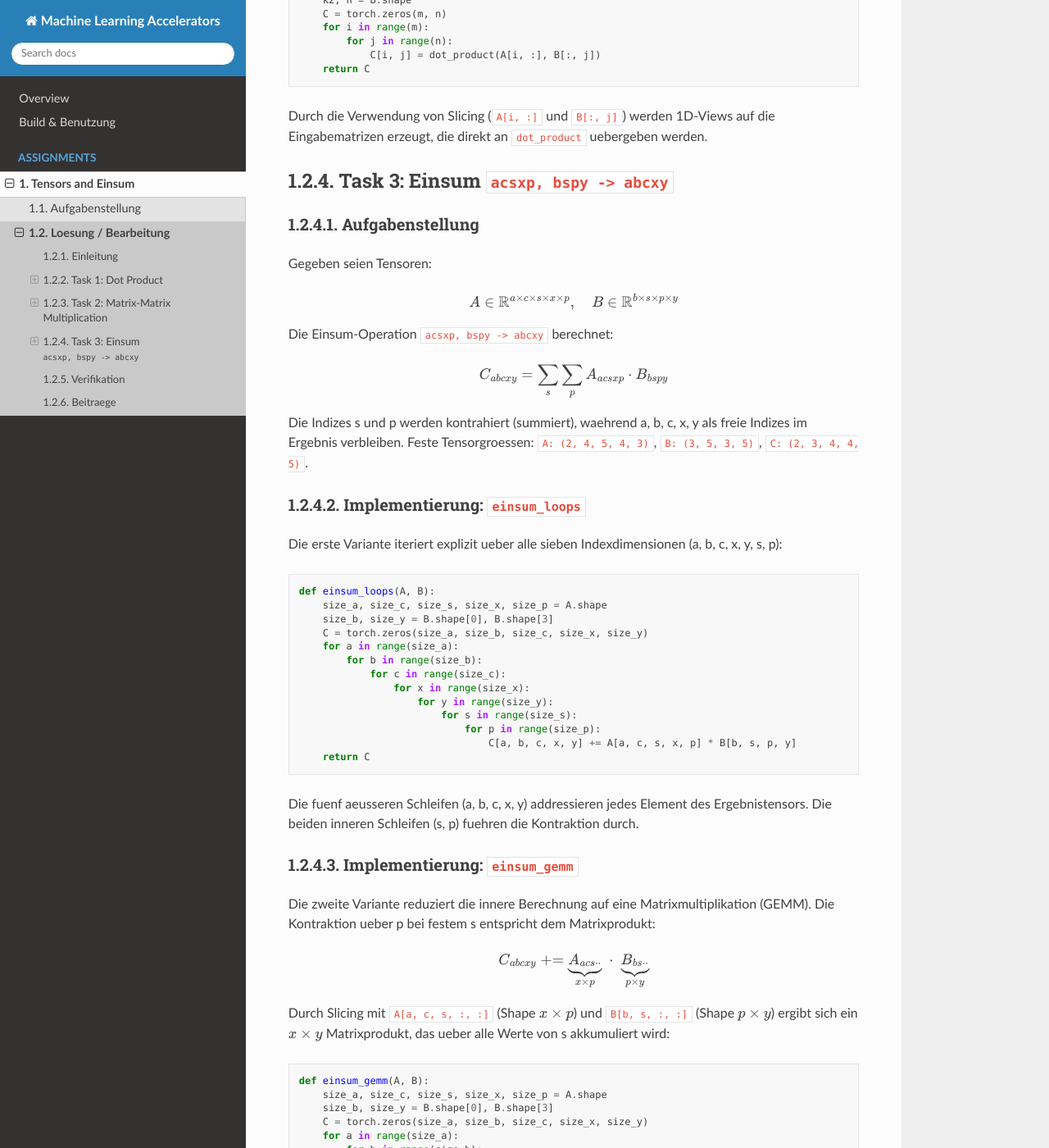
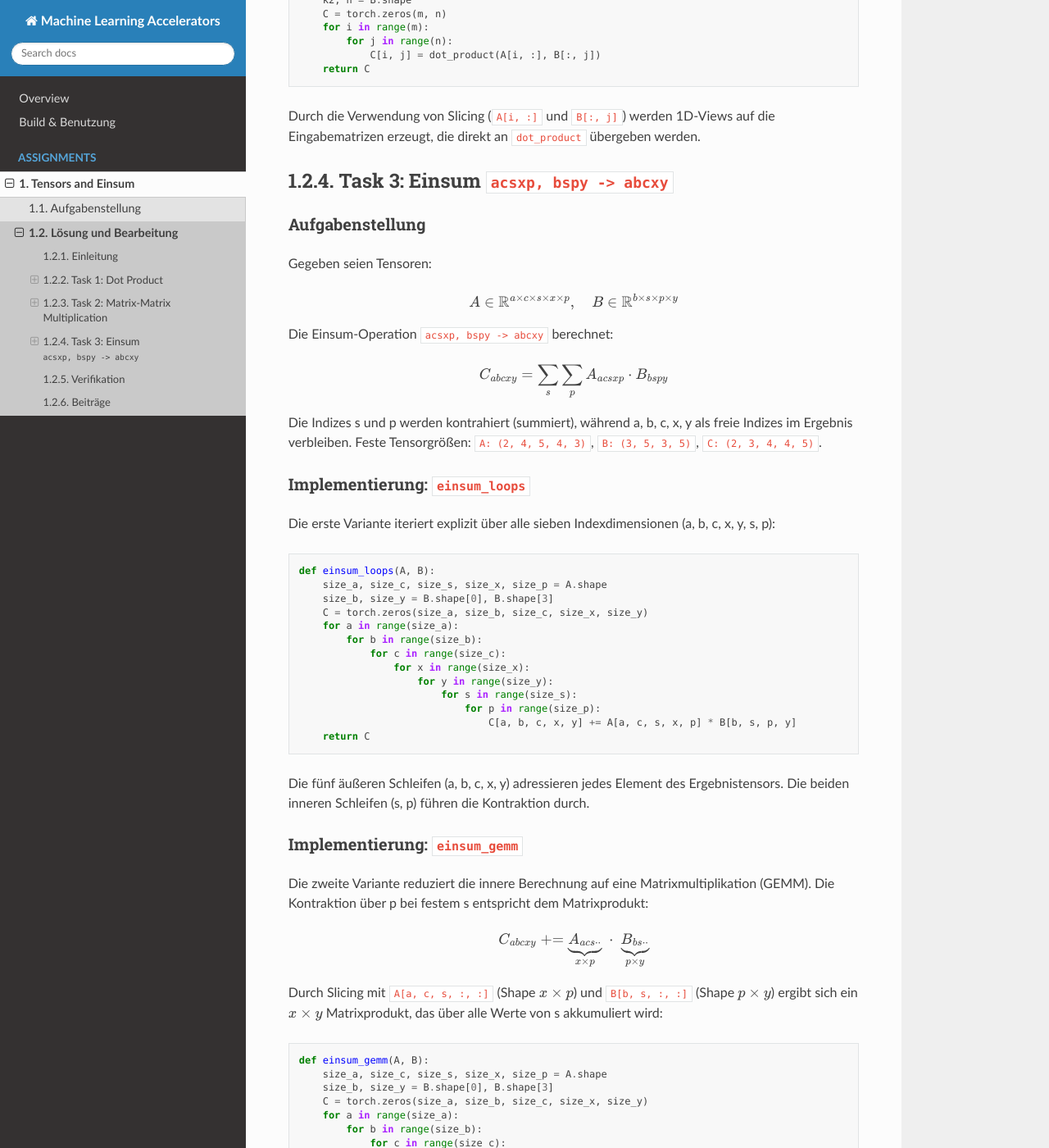
Before and after one commit to Intelligence420/mla, a Sphinx documentation site: the page built from sphinx/source/chapters/01_tensors_and_einsum/loesung.rst, in a window 1280 px wide and 1400 px high, scrolled down 2071 px. Shown: the whole window at 82% size. Built offline with Sphinx 7.4.7 and the Read the Docs theme 3.1.0, drawn with Linux system fonts in a browser that asks for light colours; pages that are not in the unit, such as notebooks, are missing from menus; some of the changed text lies outside the part shown.

```diff
--- a/sphinx/source/chapters/01_tensors_and_einsum/loesung.rst
+++ b/sphinx/source/chapters/01_tensors_and_einsum/loesung.rst
@@ -1,8 +1,8 @@
 .. _ch01_loesung:
 
-#####################
-Loesung / Bearbeitung
-#####################
+#######################
+Lösung und Bearbeitung
+#######################
 
 .. contents:: Inhaltsverzeichnis
    :local:
@@ -11,9 +11,9 @@ Loesung / Bearbeitung
 Einleitung
 ==========
 
-Dieses Kapitel dokumentiert unsere Loesung des ersten Assignments:
+Dieses Kapitel dokumentiert unsere Lösung des ersten Assignments:
 *Tensors and Einsum*. Ziel ist die Implementierung grundlegender
-Tensor-Operationen in Python/PyTorch -- vom Dot Product ueber
+Tensor-Operationen in Python/PyTorch – vom Dot Product über
 Matrix-Multiplikation bis hin zu komplexeren Einsum-Kontraktionen.
 
 Task 1: Dot Product
@@ -32,8 +32,8 @@ ist definiert als:
 Implementierung
 ---------------
 
-Die Funktion ``dot_product(a, b)`` iteriert mit einer for-Schleife ueber alle Elemente
-der Eingabevektoren und akkumuliert die elementweisen Produkte:
+Die Funktion ``dot_product(a, b)`` iteriert mit einer for-Schleife über alle
+Elemente der Eingabevektoren und akkumuliert die elementweisen Produkte:
 
 .. code-block:: python
 
@@ -43,8 +43,8 @@ der Eingabevektoren und akkumuliert die elementweisen Produkte:
            result += a[i] * b[i]
        return result
 
-Die Funktion ist fuer beliebige Vektorlaengen geeignet, da ``a.size()[0]`` die Laenge
-dynamisch bestimmt. Die Korrektheit wird gegen ``torch.dot`` geprueft.
+Die Funktion ist für beliebige Vektorlängen geeignet, da ``a.size()[0]`` die
+Länge dynamisch bestimmt. Die Korrektheit wird gegen ``torch.dot`` geprüft.
 
 Task 2: Matrix-Matrix Multiplication
 ======================================
@@ -78,16 +78,16 @@ die Summationsformel umsetzen:
                    C[i, j] += A[i, l] * B[l, j]
        return C
 
-Die aeusseren Schleifen iterieren ueber die Zeilen von :math:`A` (Index i) und die
-Spalten von :math:`B` (Index j). Die innere Schleife (Index l) summiert die
-Produkte entlang der gemeinsamen Dimension k.
+Die äußeren Schleifen iterieren über die Zeilen von :math:`A` (Index i) und
+die Spalten von :math:`B` (Index j). Die innere Schleife (Index l) summiert
+die Produkte entlang der gemeinsamen Dimension k.
 
 Implementierung: ``matmul_dot``
 -------------------------------
 
-Die zweite Variante nutzt die bereits implementierte ``dot_product``-Funktion wieder.
-Jedes Element :math:`c_{ij}` wird als Skalarprodukt der i-ten Zeile von :math:`A`
-mit der j-ten Spalte von :math:`B` berechnet:
+Die zweite Variante nutzt die bereits implementierte ``dot_product``-Funktion
+wieder. Jedes Element :math:`c_{ij}` wird als Skalarprodukt der i-ten Zeile
+von :math:`A` mit der j-ten Spalte von :math:`B` berechnet:
 
 .. code-block:: python
 
@@ -100,8 +100,9 @@ mit der j-ten Spalte von :math:`B` berechnet:
                C[i, j] = dot_product(A[i, :], B[:, j])
        return C
 
-Durch die Verwendung von Slicing (``A[i, :]`` und ``B[:, j]``) werden 1D-Views
-auf die Eingabematrizen erzeugt, die direkt an ``dot_product`` uebergeben werden.
+Durch die Verwendung von Slicing (``A[i, :]`` und ``B[:, j]``) werden
+1D-Views auf die Eingabematrizen erzeugt, die direkt an ``dot_product``
+übergeben werden.
 
 Task 3: Einsum ``acsxp, bspy -> abcxy``
 =========================================
@@ -122,14 +123,15 @@ Die Einsum-Operation ``acsxp, bspy -> abcxy`` berechnet:
 
    C_{abcxy} = \sum_{s} \sum_{p} A_{acsxp} \cdot B_{bspy}
 
-Die Indizes s und p werden kontrahiert (summiert), waehrend a, b, c, x, y
+Die Indizes s und p werden kontrahiert (summiert), während a, b, c, x, y
 als freie Indizes im Ergebnis verbleiben.
-Feste Tensorgroessen: ``A: (2, 4, 5, 4, 3)``, ``B: (3, 5, 3, 5)``, ``C: (2, 3, 4, 4, 5)``.
+Feste Tensorgrößen: ``A: (2, 4, 5, 4, 3)``, ``B: (3, 5, 3, 5)``,
+``C: (2, 3, 4, 4, 5)``.
 
 Implementierung: ``einsum_loops``
 ---------------------------------
 
-Die erste Variante iteriert explizit ueber alle sieben Indexdimensionen
+Die erste Variante iteriert explizit über alle sieben Indexdimensionen
 (a, b, c, x, y, s, p):
 
 .. code-block:: python
@@ -148,22 +150,25 @@ Die erste Variante iteriert explizit ueber alle sieben Indexdimensionen
                                    C[a, b, c, x, y] += A[a, c, s, x, p] * B[b, s, p, y]
        return C
 
-Die fuenf aeusseren Schleifen (a, b, c, x, y) addressieren jedes Element des
-Ergebnistensors. Die beiden inneren Schleifen (s, p) fuehren die Kontraktion durch.
+Die fünf äußeren Schleifen (a, b, c, x, y) adressieren jedes Element des
+Ergebnistensors. Die beiden inneren Schleifen (s, p) führen die Kontraktion
+durch.
 
 Implementierung: ``einsum_gemm``
 --------------------------------
 
-Die zweite Variante reduziert die innere Berechnung auf eine Matrixmultiplikation (GEMM).
-Die Kontraktion ueber p bei festem s entspricht dem Matrixprodukt:
+Die zweite Variante reduziert die innere Berechnung auf eine
+Matrixmultiplikation (GEMM). Die Kontraktion über p bei festem s entspricht
+dem Matrixprodukt:
 
 .. math::
 
    C_{abcxy} \mathrel{+}= \underbrace{A_{acs\cdot\cdot}}_{x \times p} \;\cdot\; \underbrace{B_{bs\cdot\cdot}}_{p \times y}
 
 Durch Slicing mit ``A[a, c, s, :, :]`` (Shape :math:`x \times p`) und
-``B[b, s, :, :]`` (Shape :math:`p \times y`) ergibt sich ein :math:`x \times y`
-Matrixprodukt, das ueber alle Werte von s akkumuliert wird:
+``B[b, s, :, :]`` (Shape :math:`p \times y`) ergibt sich ein
+:math:`x \times y` Matrixprodukt, das über alle Werte von s akkumuliert
+wird:
 
 .. code-block:: python
 
@@ -179,19 +184,19 @@ Matrixprodukt, das ueber alle Werte von s akkumuliert wird:
        return C
 
 Diese Variante ist deutlich effizienter als ``einsum_loops``, da die innerste
-Berechnung durch PyTorchs optimierte Matrixmultiplikation (``@``-Operator) ersetzt
-wird und die zwei innersten Schleifen (x und y sowie p) entfallen.
+Berechnung durch PyTorchs optimierte Matrixmultiplikation (``@``-Operator)
+ersetzt wird und die zwei innersten Schleifen (x und y sowie p) entfallen.
 
 Verifikation
 ============
 
-Alle Implementierungen werden gegen die PyTorch-Referenzfunktionen geprueft:
+Alle Implementierungen werden gegen die PyTorch-Referenzfunktionen geprüft:
 
-* **Task 1:** ``dot_product`` vs. ``torch.dot`` -- bestanden
-* **Task 2:** ``matmul_loops`` und ``matmul_dot`` vs. ``torch.matmul`` -- bestanden
-* **Task 3:** ``einsum_loops`` und ``einsum_gemm`` vs. ``torch.einsum`` -- bestanden
+* **Task 1:** ``dot_product`` vs. ``torch.dot`` – bestanden
+* **Task 2:** ``matmul_loops`` und ``matmul_dot`` vs. ``torch.matmul`` – bestanden
+* **Task 3:** ``einsum_loops`` und ``einsum_gemm`` vs. ``torch.einsum`` – bestanden
 
-Beitraege
+Beiträge
 =========
 
 .. list-table::
--- a/sphinx/source/index.rst
+++ b/sphinx/source/index.rst
@@ -7,10 +7,11 @@
 
 .. toctree::
    :hidden:
-   :numbered:
-   :maxdepth: 3
+   :numbered: 3
+   :maxdepth: 2
    :caption: Assignments
 
    chapters/01_tensors_and_einsum/index
+   chapters/02_assignment/index
 
 .. include:: chapters/overview.rst
```
Also changed, not shown: other parts of sphinx/source/chapters/01_tensors_and_einsum/loesung.rst (+1 -1 lines), sphinx/source/chapters/02_assignment/loesung.rst (added, +34 -0 lines), 2 other files.
